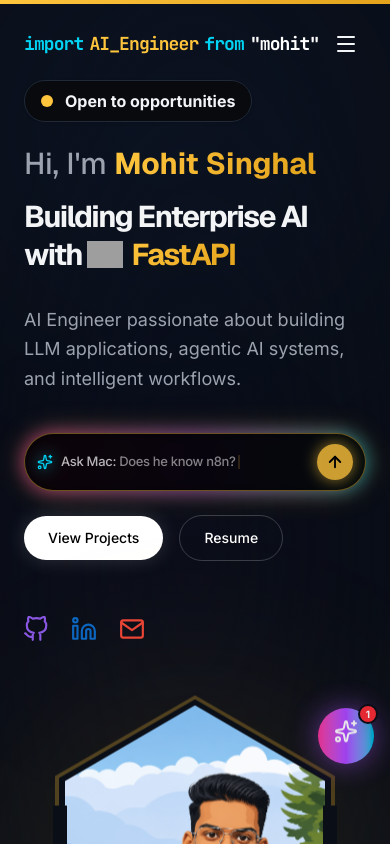
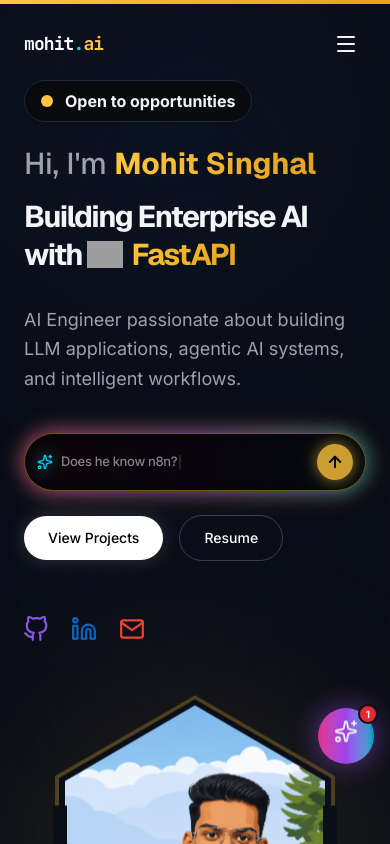
Before and after one commit to mohitsinghal1206/Mohit-Singhal-Portfolio, a Next.js app: page / in a window 390 px wide. Shown: the top 844 px of the page. Built offline with nearby package versions, Linux system fonts and the light colour scheme; grey boxes are pictures that could not be loaded.

Commit message:
style: Make navbar logo responsive and hide 'Ask Mac:' prefix on mobile to fix cutoff text

```diff
--- a/src/components/layout/navbar.tsx
+++ b/src/components/layout/navbar.tsx
@@ -60,12 +60,21 @@ export function Navbar() {
           <a
             href="#"
             onClick={(e) => handleNavClick(e, "body")}
-            className="text-lg md:text-xl font-bold tracking-tighter flex items-center gap-1.5 font-mono hover:opacity-80 transition-opacity"
+            className="text-lg md:text-xl font-bold tracking-tighter flex items-center font-mono hover:opacity-80 transition-opacity"
           >
-            <span className="text-cyan-400">import</span>
-            <span className="text-primary">AI_Engineer</span>
-            <span className="text-cyan-400">from</span>
-            <span className="text-white">"mohit"</span>
+            {/* Mobile Logo */}
+            <span className="sm:hidden flex items-center">
+              <span className="text-white">mohit</span>
+              <span className="text-cyan-400">.</span>
+              <span className="text-primary">ai</span>
+            </span>
+            {/* Desktop Logo */}
+            <span className="hidden sm:flex items-center gap-1.5">
+              <span className="text-cyan-400">import</span>
+              <span className="text-primary">AI_Engineer</span>
+              <span className="text-cyan-400">from</span>
+              <span className="text-white">"mohit"</span>
+            </span>
           </a>
 
           {/* Desktop Nav */}
--- a/src/components/sections/hero.tsx
+++ b/src/components/sections/hero.tsx
@@ -240,7 +240,7 @@ export function Hero() {
                     {/* Animated Streaming Placeholder Overlay */}
                     <div className="absolute inset-0 flex items-center pointer-events-none z-10 overflow-hidden transition-opacity duration-200">
                       <span className="text-[13px] sm:text-sm text-white/50 font-medium tracking-tight sm:tracking-wide flex items-center whitespace-nowrap">
-                        <span className="text-white/70 flex-shrink-0">{TYPEWRITER_PREFIX}</span>
+                        <span className="text-white/70 flex-shrink-0 hidden sm:inline">{TYPEWRITER_PREFIX}</span>
                         <span className="truncate">{typewriterText}</span>
                         <motion.span
                           animate={{ opacity: [1, 0] }}
```
